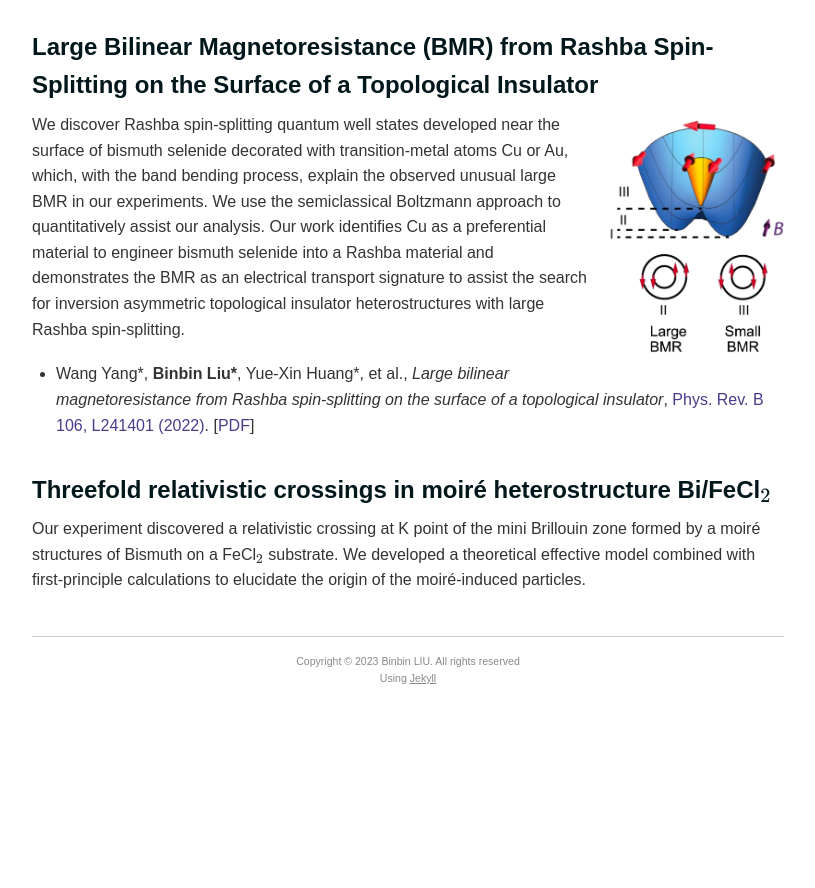
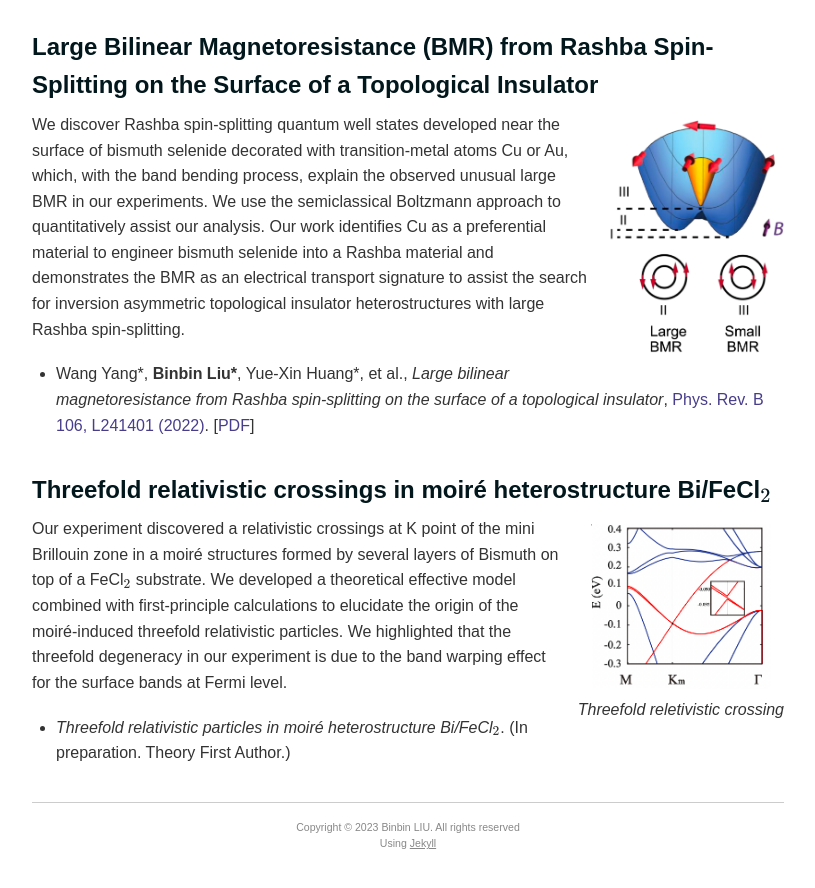
Before and after one commit to LIU-Binbin/LIU-Binbin.github.io, a Jekyll site: the page built from ResearchHighlights.md, in a window 1280 px wide and 900 px high, scrolled down 1386 px. Shown: the top 888 px of the window, without its empty margins (232-1047 px from the left). Built offline with Jekyll 4.4.1, drawn with Linux system fonts in a browser that asks for light colours; nearby versions of some CDN libraries; before the commit the page ends 2121 px from its top, so only the background shows below that.

Commit message:
Auto stash before merge of "main" and "origin/main"

```diff
--- a/ResearchHighlights.md
+++ b/ResearchHighlights.md
@@ -40,4 +40,7 @@ We discover Rashba spin-splitting quantum well states developed near the surface
 - Wang Yang\*, **Binbin Liu\***, Yue-Xin Huang\*, et al., _Large bilinear magnetoresistance from Rashba spin-splitting on the surface of a topological insulator_, [Phys. Rev. B 106, L241401 (2022)](https://journals.aps.org/prb/abstract/10.1103/PhysRevB.106.L241401). [[PDF](https://arxiv.org/pdf/2209.07666.pdf)] <br />
 
 ## Threefold relativistic crossings in moiré heterostructure Bi/FeCl$$_{2}$$ <br />
-Our experiment discovered a relativistic crossing at K point of the mini Brillouin zone formed by a moiré structures of Bismuth on a FeCl$$_{2}$$ substrate. We developed a theoretical effective model combined with first-principle calculations to elucidate the origin of the moiré-induced particles.
+{% include image.html url="/assets/research/Threefold.png" caption="Threefold reletivistic crossing" width="180px" align="right" %}
+Our experiment discovered a relativistic crossings at K point of the mini Brillouin zone in a moiré structures formed by several layers of Bismuth on top of a FeCl$$_{2}$$ substrate. We developed a theoretical effective model combined with first-principle calculations to elucidate the origin of the moiré-induced threefold relativistic particles. We highlighted that the threefold degeneracy in our experiment is due to the band warping effect for the surface bands at Fermi level.
+
+- _Threefold relativistic particles in moiré heterostructure Bi/FeCl$$_{2}$$_. (In preparation. Theory First Author.)
```
Also changed, not shown: assets/research/Threefold.png (added), 7 other files.
